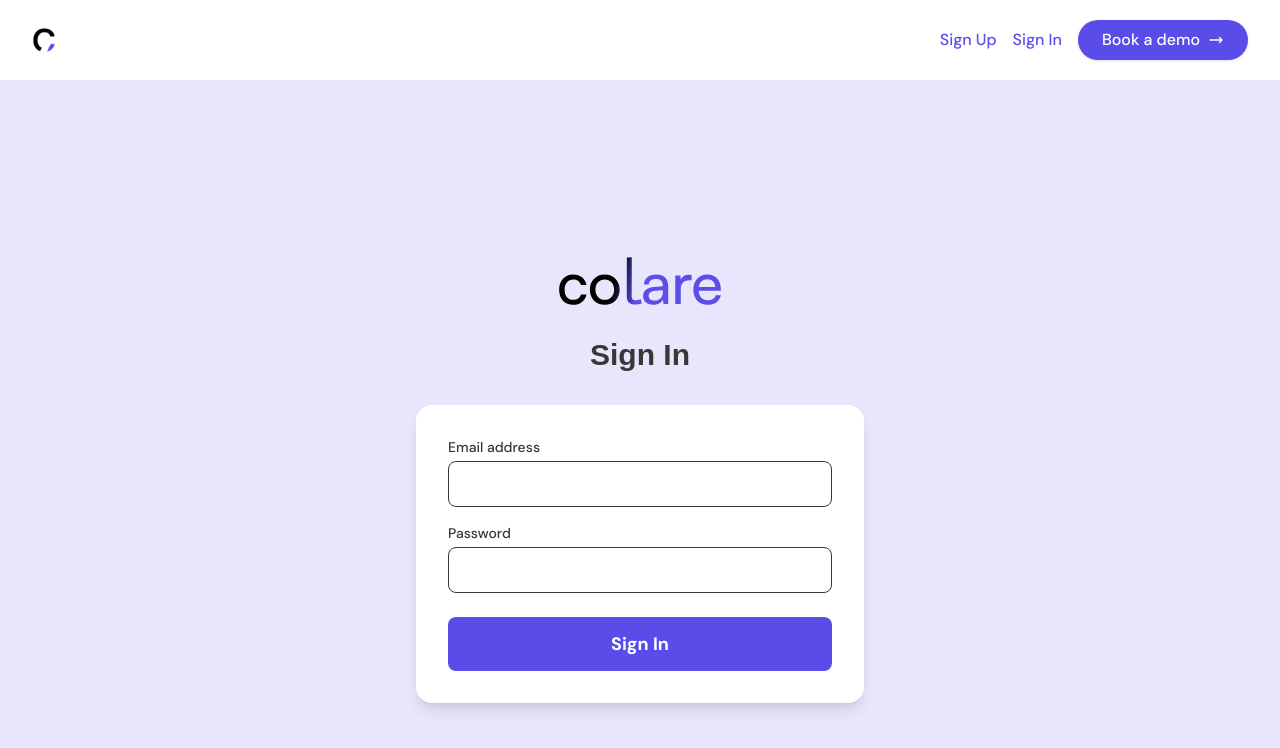
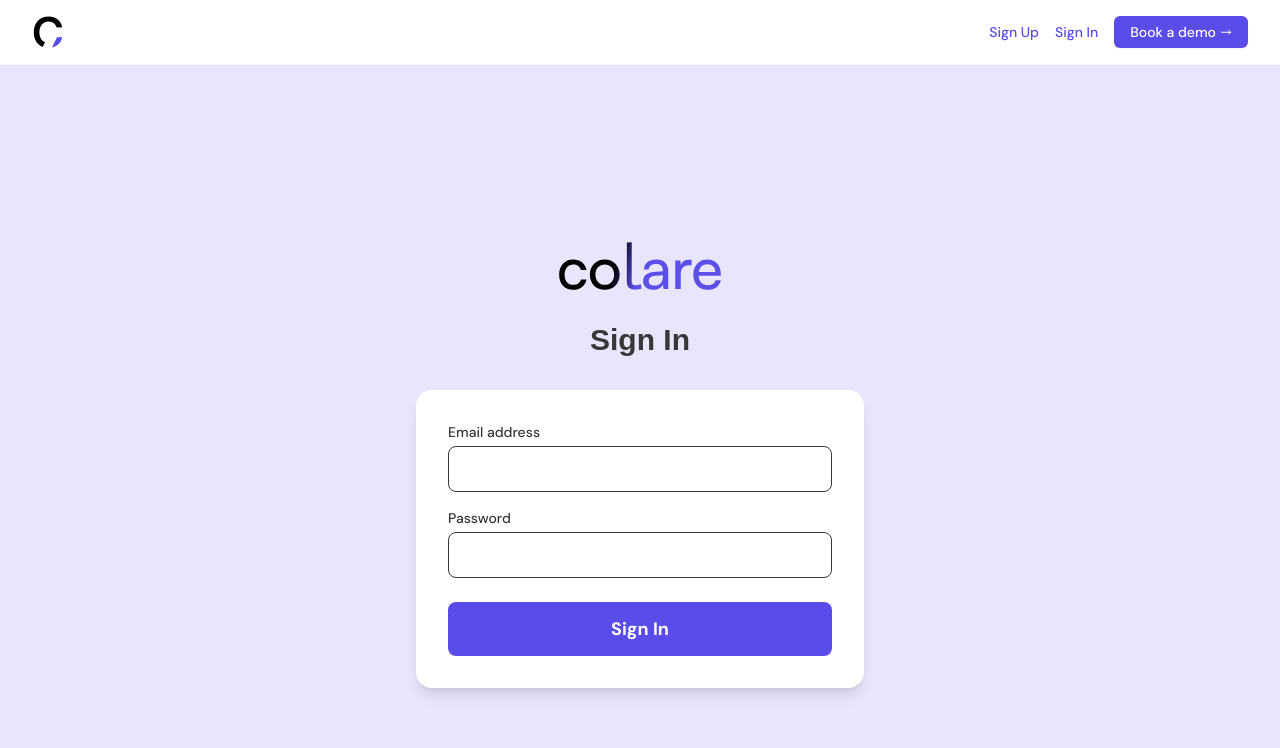
Before and after one commit to BoardRoomco/recruit_frontend, a React (Vite) app in the folder my-app/: page / in a window 1280 px wide. Shown: the top 748 px of the page. Built offline with nearby package versions, Linux system fonts and the light colour scheme; a web font is replaced by a local one.

Commit message:
chore: logo sizing

```diff
--- a/my-app/src/components/Navigation.tsx
+++ b/my-app/src/components/Navigation.tsx
@@ -17,19 +17,19 @@ const Navigation: React.FC = () => {
   };
 
   return (
-    <nav className="bg-white shadow-lg">
+    <nav className="bg-white shadow-sm border-b border-gray-100">
       <div className="max-w-7xl mx-auto px-4 sm:px-6 lg:px-8">
-        <div className="flex justify-between h-20 items-center">
+        <div className="flex justify-between h-16 items-center">
           {/* Left: Logo and Browse Jobs */}
           <div className="flex items-center space-x-6">
             <div className="flex-shrink-0 flex items-center">
-              <img src={TitleLogo} alt="Colare Logo" className="h-6 w-auto" />
+              <img src={TitleLogo} alt="Colare Logo" className="h-8 w-auto" />
             </div>
             {isAuthenticated && user?.role === 'employer' && (
               <>
                 <Link
                   to="/dashboard"
-                  className="text-graphite hover:text-violet px-3 py-2 rounded-full text-base font-medium font-dmsans transition"
+                  className="text-gray-700 hover:text-violet px-3 py-2 rounded-md text-sm font-medium font-dmsans transition-colors"
                 >
                   Dashboard
                 </Link>
@@ -56,12 +56,12 @@ const Navigation: React.FC = () => {
           <div className="flex items-center space-x-4">
             {isAuthenticated ? (
               <div className="flex items-center space-x-4">
-                <span className="text-base text-graphite font-dmsans">
+                <span className="text-sm text-gray-600 font-dmsans">
                   Welcome, {user?.candidate?.firstName || user?.company?.name || user?.email}
                 </span>
                 <button
                   onClick={handleLogout}
-                  className="bg-violet hover:bg-corePurple text-white px-4 py-2 rounded-full text-base font-medium font-dmsans transition"
+                  className="bg-violet hover:bg-corePurple text-white px-3 py-1.5 rounded-md text-sm font-medium font-dmsans transition-colors"
                 >
                   Logout
                 </button>
@@ -70,13 +70,13 @@ const Navigation: React.FC = () => {
               <>
                 <Link
                   to="/register"
-                  className="text-violet font-dmsans font-medium text-base hover:underline transition"
+                  className="text-violet font-dmsans font-medium text-sm hover:text-violet/80 transition-colors"
                 >
                   Sign Up
                 </Link>
                 <Link
                   to="/login"
-                  className="text-violet font-dmsans font-medium text-base hover:underline transition"
+                  className="text-violet font-dmsans font-medium text-sm hover:text-violet/80 transition-colors"
                 >
                   Sign In
                 </Link>
@@ -84,10 +84,10 @@ const Navigation: React.FC = () => {
                   href="https://calendly.com/boardroomco/30min"
                   target="_blank"
                   rel="noopener noreferrer"
-                  className="px-6 py-2 rounded-full bg-violet text-white font-dmsans font-medium text-base shadow hover:bg-corePurple transition"
+                  className="px-4 py-1.5 rounded-md bg-violet text-white font-dmsans font-medium text-sm shadow-sm hover:bg-corePurple transition-colors"
                 >
                   Book a demo
-                  <svg xmlns="http://www.w3.org/2000/svg" fill="none" viewBox="0 0 24 24" strokeWidth={2} stroke="currentColor" className="w-4 h-4 inline ml-2">
+                  <svg xmlns="http://www.w3.org/2000/svg" fill="none" viewBox="0 0 24 24" strokeWidth={2} stroke="currentColor" className="w-3 h-3 inline ml-1">
                     <path strokeLinecap="round" strokeLinejoin="round" d="M17.25 6.75L21 10.5m0 0l-3.75 3.75M21 10.5H3" />
                   </svg>
                 </a>
```
